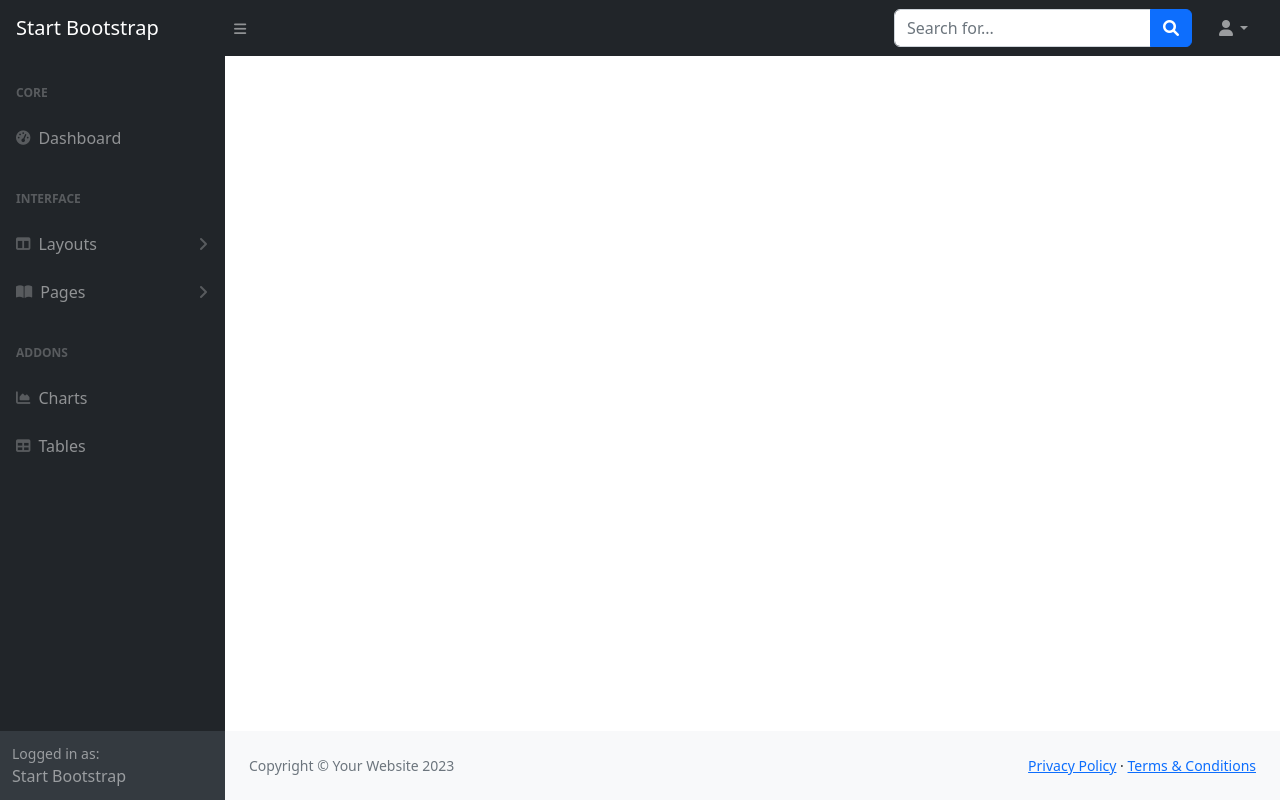
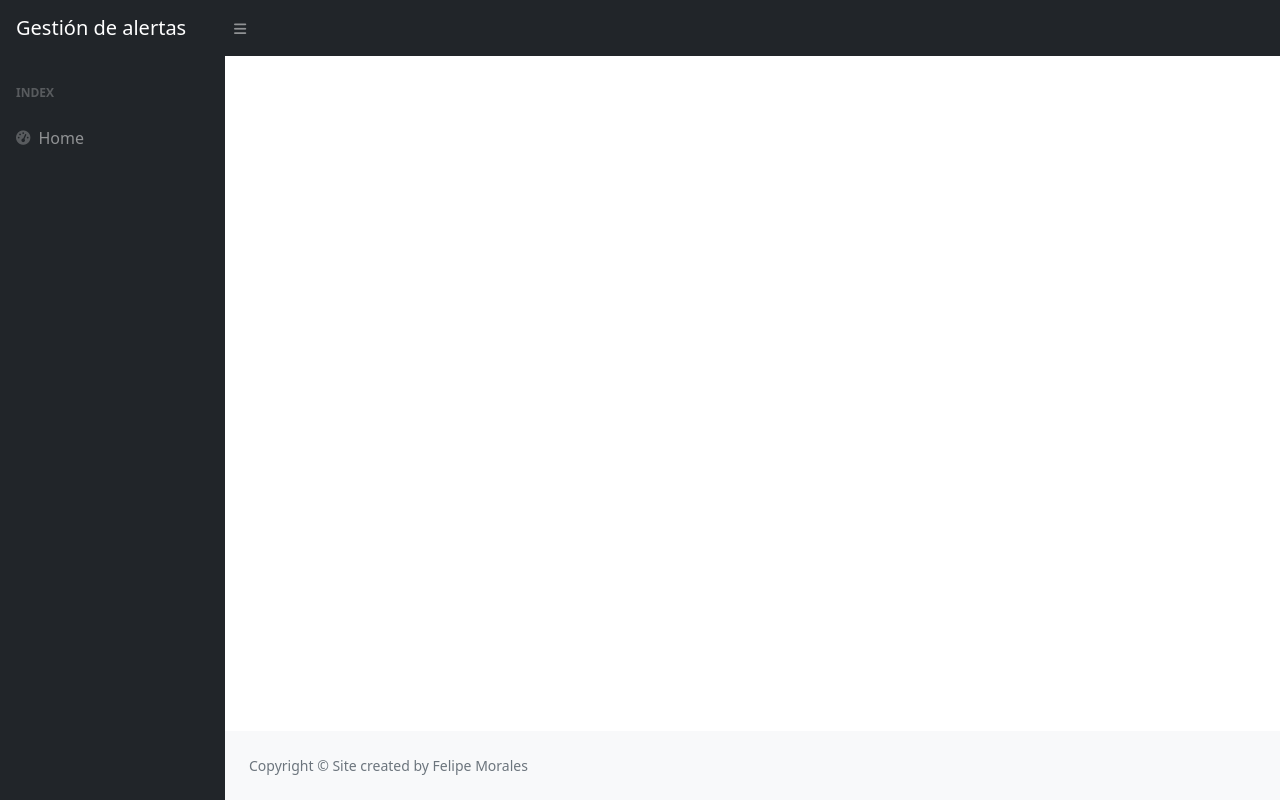
Before and after one commit to famoralesc/challenge-ta, a Django app: template servicio-3/challenge/challenge_app/templates/base.html in a window 1280 px wide. Run offline with Django 3.2, Linux system fonts and the light colour scheme; the template is opened without the code that fills it, so the values that code supplies are empty; some libraries are stand-ins or nearby versions.

Commit message:
chore: cleanup base html

```diff
--- a/servicio-3/challenge/challenge_app/templates/base.html
+++ b/servicio-3/challenge/challenge_app/templates/base.html
@@ -14,96 +14,21 @@
 <body class="sb-nav-fixed">
     <nav class="sb-topnav navbar navbar-expand navbar-dark bg-dark">
         <!-- Navbar Brand-->
-        <a class="navbar-brand ps-3" href="index.html">Start Bootstrap</a>
+        <a class="navbar-brand ps-3" href="index.html">Gestión de alertas</a>
         <!-- Sidebar Toggle-->
         <button class="btn btn-link btn-sm order-1 order-lg-0 me-4 me-lg-0" id="sidebarToggle" href="#!"><i class="fas fa-bars"></i></button>
-        <!-- Navbar Search-->
-        <form class="d-none d-md-inline-block form-inline ms-auto me-0 me-md-3 my-2 my-md-0">
-            <div class="input-group">
-                <input class="form-control" type="text" placeholder="Search for..." aria-label="Search for..." aria-describedby="btnNavbarSearch" />
-                <button class="btn btn-primary" id="btnNavbarSearch" type="button"><i class="fas fa-search"></i></button>
-            </div>
-        </form>
-        <!-- Navbar-->
-        <ul class="navbar-nav ms-auto ms-md-0 me-3 me-lg-4">
-            <li class="nav-item dropdown">
-                <a class="nav-link dropdown-toggle" id="navbarDropdown" href="#" role="button" data-bs-toggle="dropdown" aria-expanded="false"><i class="fas fa-user fa-fw"></i></a>
-                <ul class="dropdown-menu dropdown-menu-end" aria-labelledby="navbarDropdown">
-                    <li><a class="dropdown-item" href="#!">Settings</a></li>
-                    <li><a class="dropdown-item" href="#!">Activity Log</a></li>
-                    <li><hr class="dropdown-divider" /></li>
-                    <li><a class="dropdown-item" href="#!">Logout</a></li>
-                </ul>
-            </li>
-        </ul>
     </nav>
     <div id="layoutSidenav">
         <div id="layoutSidenav_nav">
             <nav class="sb-sidenav accordion sb-sidenav-dark" id="sidenavAccordion">
                 <div class="sb-sidenav-menu">
                     <div class="nav">
-                        <div class="sb-sidenav-menu-heading">Core</div>
-                        <a class="nav-link" href="index.html">
+                        <div class="sb-sidenav-menu-heading">Index</div>
+                        <a class="nav-link" href="/">
                             <div class="sb-nav-link-icon"><i class="fas fa-tachometer-alt"></i></div>
-                            Dashboard
-                        </a>
-                        <div class="sb-sidenav-menu-heading">Interface</div>
-                        <a class="nav-link collapsed" href="#" data-bs-toggle="collapse" data-bs-target="#collapseLayouts" aria-expanded="false" aria-controls="collapseLayouts">
-                            <div class="sb-nav-link-icon"><i class="fas fa-columns"></i></div>
-                            Layouts
-                            <div class="sb-sidenav-collapse-arrow"><i class="fas fa-angle-down"></i></div>
-                        </a>
-                        <div class="collapse" id="collapseLayouts" aria-labelledby="headingOne" data-bs-parent="#sidenavAccordion">
-                            <nav class="sb-sidenav-menu-nested nav">
-                                <a class="nav-link" href="layout-static.html">Static Navigation</a>
-                                <a class="nav-link" href="layout-sidenav-light.html">Light Sidenav</a>
-                            </nav>
-                        </div>
-                        <a class="nav-link collapsed" href="#" data-bs-toggle="collapse" data-bs-target="#collapsePages" aria-expanded="false" aria-controls="collapsePages">
-                            <div class="sb-nav-link-icon"><i class="fas fa-book-open"></i></div>
-                            Pages
-                            <div class="sb-sidenav-collapse-arrow"><i class="fas fa-angle-down"></i></div>
-                        </a>
-                        <div class="collapse" id="collapsePages" aria-labelledby="headingTwo" data-bs-parent="#sidenavAccordion">
-                            <nav class="sb-sidenav-menu-nested nav accordion" id="sidenavAccordionPages">
-                                <a class="nav-link collapsed" href="#" data-bs-toggle="collapse" data-bs-target="#pagesCollapseAuth" aria-expanded="false" aria-controls="pagesCollapseAuth">
-                                    Authentication
-                                    <div class="sb-sidenav-collapse-arrow"><i class="fas fa-angle-down"></i></div>
-                                </a>
-                                <div class="collapse" id="pagesCollapseAuth" aria-labelledby="headingOne" data-bs-parent="#sidenavAccordionPages">
-                                    <nav class="sb-sidenav-menu-nested nav">
-                                        <a class="nav-link" href="login.html">Login</a>
-                                        <a class="nav-link" href="register.html">Register</a>
-                                        <a class="nav-link" href="password.html">Forgot Password</a>
-                                    </nav>
-                                </div>
-                                <a class="nav-link collapsed" href="#" data-bs-toggle="collapse" data-bs-target="#pagesCollapseError" aria-expanded="false" aria-controls="pagesCollapseError">
-                                    Error
-                                    <div class="sb-sidenav-collapse-arrow"><i class="fas fa-angle-down"></i></div>
-                                </a>
-                                <div class="collapse" id="pagesCollapseError" aria-labelledby="headingOne" data-bs-parent="#sidenavAccordionPages">
-                                    <nav class="sb-sidenav-menu-nested nav">
-                                        <a class="nav-link" href="401.html">401 Page</a>
-                                        <a class="nav-link" href="404.html">404 Page</a>
-                                        <a class="nav-link" href="500.html">500 Page</a>
-                                    </nav>
-                                </div>
-                            </nav>
-                        </div>
-                        <div class="sb-sidenav-menu-heading">Addons</div>
-                        <a class="nav-link" href="charts.html">
-                            <div class="sb-nav-link-icon"><i class="fas fa-chart-area"></i></div>
-                            Charts
-                        </a>
-                        <a class="nav-link" href="tables.html">
-                            <div class="sb-nav-link-icon"><i class="fas fa-table"></i></div>
-                            Tables
+                            Home
                         </a>
                     </div>
-                </div>
-                <div class="sb-sidenav-footer">
-                    <div class="small">Logged in as:</div>
-                    Start Bootstrap
                 </div>
             </nav>
         </div>
@@ -117,12 +42,7 @@
             <footer class="py-4 bg-light mt-auto">
                 <div class="container-fluid px-4">
                     <div class="d-flex align-items-center justify-content-between small">
-                        <div class="text-muted">Copyright &copy; Your Website 2023</div>
-                        <div>
-                            <a href="#">Privacy Policy</a>
-                            &middot;
-                            <a href="#">Terms &amp; Conditions</a>
-                        </div>
+                        <div class="text-muted">Copyright &copy; Site created by Felipe Morales</div>
                     </div>
                 </div>
             </footer>
```
